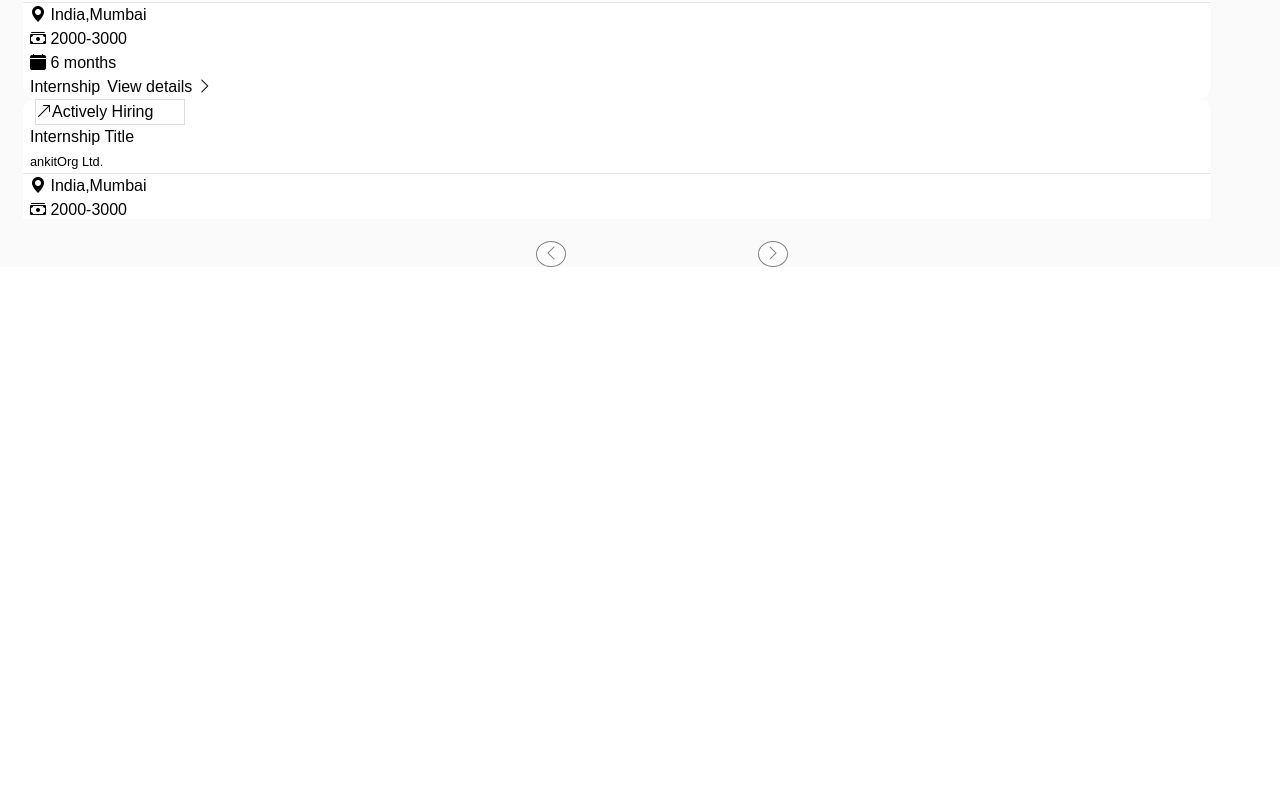
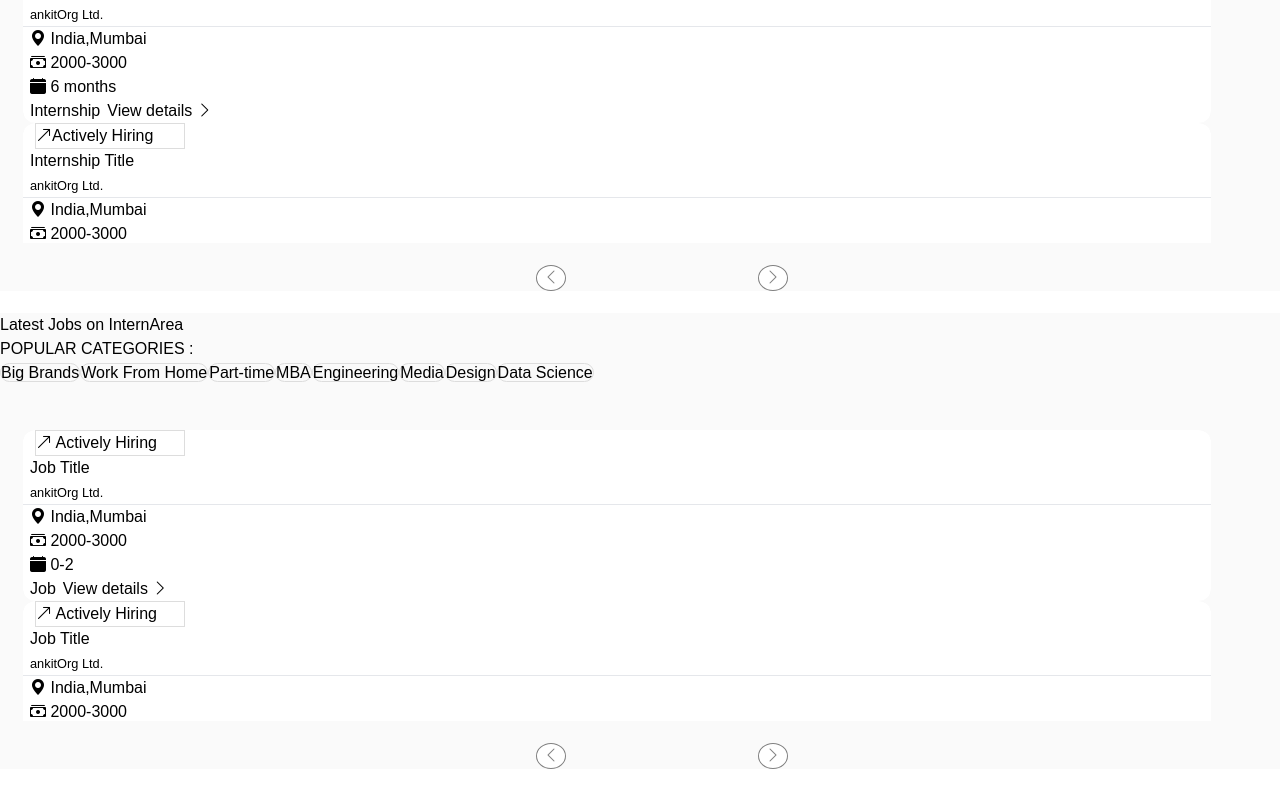
Before and after one commit to anshumanprajapati2810/SummerInternship2024, a React (Vite) app in the folder client/: page / in a window 1280 px wide. Shown: the part 1428-2219 px from the top of the page. Before the commit the page ends 1717 px from the top, so only its background shows below. Built offline with nearby package versions, Linux system fonts and the light colour scheme.

Commit message:
Home page updated : Job Vacancy

```diff
--- a/client/src/components/Home/Home.jsx
+++ b/client/src/components/Home/Home.jsx
@@ -7,6 +7,7 @@ import fourth from '../../Assets/fourthslide.webp'
 import '../Home/home.css'
 import InterShipData from '../Data/InternshipDatAvl.js'
 import JobData from '../Data/JobDataAvl.js'
+import Job from './Job.jsx'
 function Home() {
 
   const [currentSlide, setCurrentSlide] = useState(0);
@@ -45,6 +46,7 @@ function Home() {
 
   return (
     <>
+      &nbsp;
       <h1 className="text-center text-3xl font-bold">Make your dream career a reality</h1>
       &nbsp;
       <p className="text-center text-lg font-bold">Trending on InternArea 🔥</p>
@@ -62,9 +64,9 @@ function Home() {
         <button className='next' onClick={()=>handleSlide('right')}> <i className='bi bi-chevron-right' id='slide'></i> </button>
       </div>
       <div className="infoys">
-        <div className="info-intern">
+        <div className="info-intern mt-12">
           <div className="mt-16">
-            <h1 className='text-center font-bold'> Latest Internships on InternArea</h1>
+            <h1 className='text-center font-bold text-xl'> Latest Internships on InternArea</h1>
           </div>
           <div className="categories flex flex-wrap mt-14">
             <p>POPULAR CATEGORIES: </p>
@@ -110,6 +112,7 @@ function Home() {
               </div>
         </div>
       </div>
+      <Job/>
 
     </>
   )
--- /dev/null
+++ b/client/src/components/Home/Job.jsx
@@ -0,0 +1,109 @@
+import React from 'react'
+import JobData from '../Data/JobDataAvl.js';
+import { useState } from 'react';
+import { Link } from 'react-router-dom';
+
+function Job() {
+
+    const [currentSlide, setCurrentSlide] = useState(0);
+    const [selectedCategory,setSelectedCategory]= useState("")
+    // const [JobData, setJobData]=useState([])
+
+
+    const handleSlideJob =(direction)=>{
+        const container = document.getElementById("container3");
+        const step = 250;
+        if(direction === 'left'){
+          setCurrentSlide((preveSlide)=>(preveSlide>0 ? preveSlide-1 : 0))
+        }
+        else{
+          setCurrentSlide((preveSlide)=>(preveSlide<3 ? preveSlide+1 : 3))
+        }
+        sideScrollJob(container, direction, 10, step, 5)
+      }
+      const filterInternShips=JobData.filter((item)=>
+    !selectedCategory ||item.category === selectedCategory
+)
+
+  return (
+    <div>
+        <div className="infoys">
+        <div className="info-intern mt-12">
+          <div className="mt-16">
+            <h1 className='text-center font-bold text-xl'> Latest Jobs on InternArea</h1>
+          </div>
+        <div className="categories flex flex-wrap mt-14">
+        <p>POPULAR CATEGORIES :</p>
+        <span className={`category mr-4 ml-6 ${ selectedCategory==='Big Brands'?'bg-blue-500 text-white':""}`} onClick={()=>setSelectedCategory('Big Brands')}>Big Brands</span>
+        <span className={`category mr-4 ml-6 ${selectedCategory==="Work From Home"?'bg-blue-500 text-white':
+        ""}`} onClick={()=>setSelectedCategory("Work From Home")}>Work From Home</span>
+        <span className={`category mr-4 ml-6 ${selectedCategory==="Part-time"?'bg-blue-500 text-white':
+        ""}`} onClick={()=>setSelectedCategory("Part-time")}>Part-time</span>
+        <span className={`category mr-4 ml-6 ${selectedCategory==="MBA"?'bg-blue-500 text-white':
+        ""}`} onClick={()=>setSelectedCategory("MBA")}>MBA</span>
+        <span className={`category mr-4 ml-6 ${selectedCategory==="Engineering"?'bg-blue-500 text-white':
+        ""}`} onClick={()=>setSelectedCategory("Engineering")}>Engineering</span>
+        <span className={`category mr-4 ml-6 ${selectedCategory==="media"?'bg-blue-500 text-white':
+        ""}`} onClick={()=>setSelectedCategory("media")}>Media</span>
+        <span className={`category mr-4 ml-6 ${selectedCategory==="Design"?'bg-blue-500 text-white':
+        ""}`} onClick={()=>setSelectedCategory("Design")}>Design</span>
+        <span className={`category mr-4 ml-6 ${selectedCategory==="Data Science"?'bg-blue-500 text-white':
+        ""}`} onClick={()=>setSelectedCategory("Data Science")}>Data Science</span>
+            </div>
+            </div>
+            <div className="internships" id='container3'>
+        <div className="internShip-Info flex">
+        {
+        filterInternShips.map(( data,index)=>(
+
+            <div className="int-1 mt-6" key={index}>
+        <p className='mb-4 mt-3' id='boxer'> <i className='bi bi-arrow-up-right text-blue-500' ></i> Actively Hiring</p>
+        <p>{data.title}</p>
+        <small className='text-slate-400 text-sm'>{data.company}</small>
+
+            <hr className='mt-5' />
+            <p className='mt-3' ><i className="bi bi-geo-alt-fill"></i> {data.location}  </p>
+            <p className='mt-1'> <i className="bi bi-cash-stack"></i> {data.CTC}</p>
+            <p className='mt-1'><i className="bi bi-calendar-fill"></i> {data.Experience}</p>
+            <div className='more flex justify-between mt-6'>
+                <span className='bg-slate-200 text-slate-400 w-20 rounded-sm text-center'>Job</span>
+        <Link to={`detailjob?q=${data._id}`}>
+        <span className='text-blue-500 mr-2'>
+        View details <i className="bi bi-chevron-right"></i>
+        </span></Link>
+            </div>
+            </div>
+
+
+        ))
+        }
+
+        </div>
+            </div>
+        <div className="flex BUttons mt-9">
+        <button className='back' onClick={()=>handleSlideJob('left')}> <i className='bi bi-chevron-left' id='sideBack'></i></button>
+        <button  className="next" onClick={()=>handleSlideJob('right')}> <i className='bi bi-chevron-right' id='slide'></i></button>
+        </div>
+
+    </div>
+        </div>
+  )
+}
+
+export default Job
+
+function sideScrollJob(element, direction, speed, distance, step){
+    let scrollAmount = 0;
+    const slideTimer = setInterval(function(){
+      if(direction === 'left'){
+        element.scrollLeft-=step;
+      }
+      else{
+        element.scrollLeft+=step;
+      }
+      scrollAmount+=step;
+      if(scrollAmount>=distance){
+        window.clearInterval(slideTimer)
+      }
+    },speed)
+  }
```
